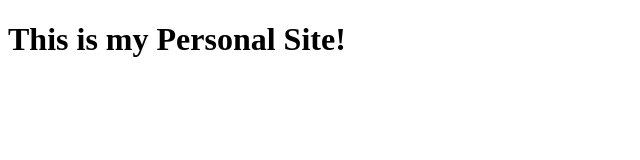
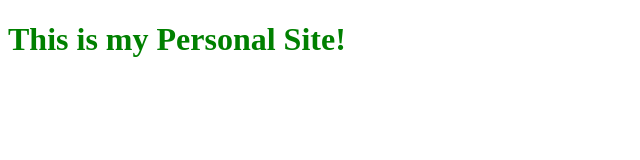
Before and after one commit to Temereru/personal-site, a plain HTML site: page index.html in a window 1280 px wide. Shown: the whole page, without its empty margins (0-640 px from the left). Drawn offline with Linux system fonts and the light colour scheme.

Commit message:
minor bug fixes

```diff
--- a/index.html
+++ b/index.html
@@ -1,7 +1,7 @@
 <!DOCTYPE html>
 <html>
 <head>
-	<link rel="stylesheet" type="text/css" href="style/css">
+	<link rel="stylesheet" type="text/css" href="style.css">
 	<title>Tomer David</title>
 </head>
 <body>
```
